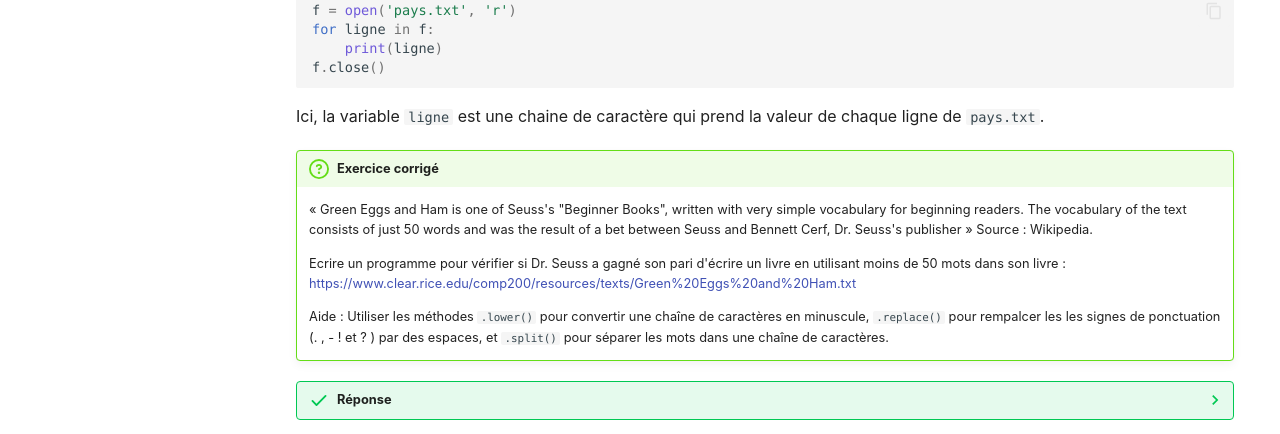
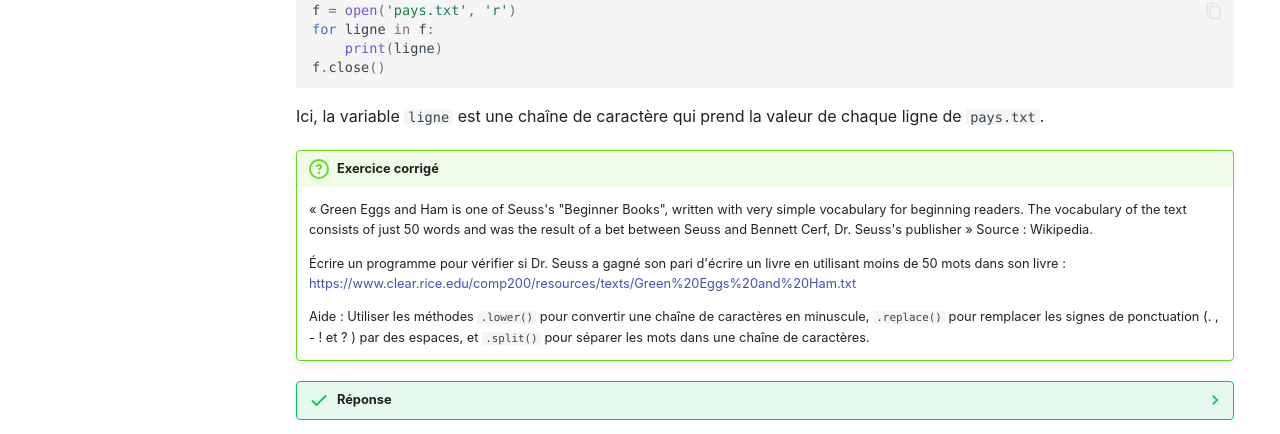
Before and after one commit to eipaca/NSI-1, an MkDocs documentation site: the page built from docs/donnees-en-tables/1-lecture-ecriture-dans-un-fichier.md, in a window 1280 px wide and 900 px high, scrolled down 4430 px. Shown: the part 154-588 px from the top of the window. Built offline with MkDocs 1.6.1 and Material for MkDocs 9.7.7, drawn with Linux system fonts in a browser that asks for light colours; emoji names are drawn with the system emoji font; comment, search, counter and statistics services are not loaded; some of the changed text lies outside the part shown.

Commit message:
Add files via upload

````diff
--- a/docs/donnees-en-tables/1-lecture-ecriture-dans-un-fichier.md
+++ b/docs/donnees-en-tables/1-lecture-ecriture-dans-un-fichier.md
@@ -153,7 +153,7 @@
 
 
 !!! question "Exercice corrigé"
-    Ecrire un programme qui crée un fichier 'parite.txt' contenant tous les nombres entre 0 et 100 suivis de pair ou impair :
+    Écrire un programme qui crée un fichier 'parite.txt' contenant tous les nombres entre 0 et 100 suivis de pair ou impair :
 
     ```
     0;pair
@@ -181,11 +181,11 @@
 
 ##	Lire un fichier
 
-Il ewiste plusieurs approches pour lire les données dans un fichier.
+Il existe plusieurs approches pour lire les données dans un fichier.
 
 ### La méthode `.read()`
 
-La méthode `.read()`  renvoie l'intégralité du fichier dans une chaine de caractères :
+La méthode `.read()`  renvoie l'intégralité du fichier dans une chaîne de caractères :
 
 
 === "f = open(...)"
@@ -269,21 +269,21 @@
     ```
 
 
-Ici, la variable `ligne` est une chaine de caractère qui prend la valeur de chaque ligne de `pays.txt`.
+Ici, la variable `ligne` est une chaîne de caractère qui prend la valeur de chaque ligne de `pays.txt`.
 
 
 !!! question "Exercice corrigé"
     « Green Eggs and Ham is one of Seuss's "Beginner Books", written with very simple vocabulary for beginning readers. The vocabulary of the text consists of just 50 words and was the result of a bet between Seuss and Bennett Cerf, Dr. Seuss's publisher » Source : Wikipedia.
 
-    Ecrire un programme pour vérifier si Dr. Seuss a gagné son pari d'écrire un livre en utilisant moins de 50 mots dans son livre :  [https://www.clear.rice.edu/comp200/resources/texts/Green%20Eggs%20and%20Ham.txt](https://www.clear.rice.edu/comp200/resources/texts/Green%20Eggs%20and%20Ham.txt)
+    Écrire un programme pour vérifier si Dr. Seuss a gagné son pari d'écrire un livre en utilisant moins de 50 mots dans son livre :  [https://www.clear.rice.edu/comp200/resources/texts/Green%20Eggs%20and%20Ham.txt](https://www.clear.rice.edu/comp200/resources/texts/Green%20Eggs%20and%20Ham.txt)
 
-    Aide : Utiliser les méthodes `.lower()` pour convertir une chaîne de caractères en minuscule, `.replace()` pour rempalcer les les signes de ponctuation (. , - ! et ? ) par des espaces, et `.split()` pour séparer les mots dans une chaîne de caractères.
+    Aide : Utiliser les méthodes `.lower()` pour convertir une chaîne de caractères en minuscule, `.replace()` pour remplacer les signes de ponctuation (. , - ! et ? ) par des espaces, et `.split()` pour séparer les mots dans une chaîne de caractères.
 
 ??? Success "Réponse"
 
 
     ``` py
-    mots_utilises = {}  #dictionnaire des mots utilisés et de leur nombre d'occurence
+    mots_utilises = {}  #dictionnaire des mots utilisés et de leur nombre d’occurrence
     with open('green eggs and ham.txt', 'r') as f:
         texte = f.read()
         texte = texte.lower()   # met le texte en minuscule
````
Also changed, not shown: other parts of docs/donnees-en-tables/1-lecture-ecriture-dans-un-fichier.md (+2 -2 lines), docs/donnees-en-tables/2-table-de-donnees.md (+3 -3 lines), docs/donnees-en-tables/3-rechercher-dans-une-table.md (+6 -6 lines), docs/donnees-en-tables/4-trier-une-table.md (+8 -7 lines), docs/donnees-en-tables/5-fusionner-des-tables.md (+5 -5 lines).
